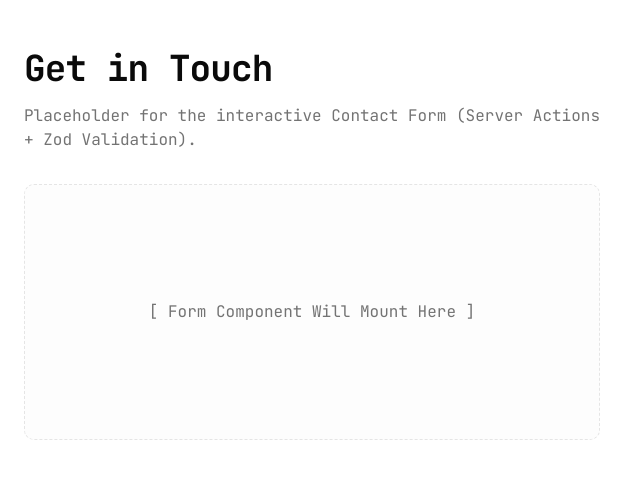
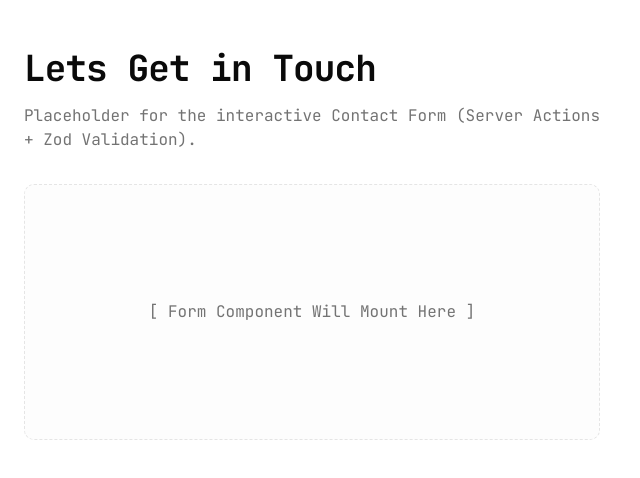
Before and after one commit to 007ash/My-Portfolio, a Next.js app: page /contact in a window 1280 px wide. Shown: the top 478 px of the page, without its empty margins (0-640 px from the left). Built offline with nearby package versions, Linux system fonts and the light colour scheme.

Commit message:
contacts page

```diff
--- a/src/app/contact/page.tsx
+++ b/src/app/contact/page.tsx
@@ -2,7 +2,7 @@ export default function ContactPage() {
   return (
     <main className="container mx-auto py-12 px-6">
       <div className="max-w-xl">
-        <h1 className="text-4xl font-bold tracking-tight mb-4">Get in Touch</h1>
+        <h1 className="text-4xl font-bold tracking-tight mb-4">Lets Get in Touch</h1>
         <p className="text-muted-foreground mb-8">
           Placeholder for the interactive Contact Form (Server Actions + Zod Validation).
         </p>
```
